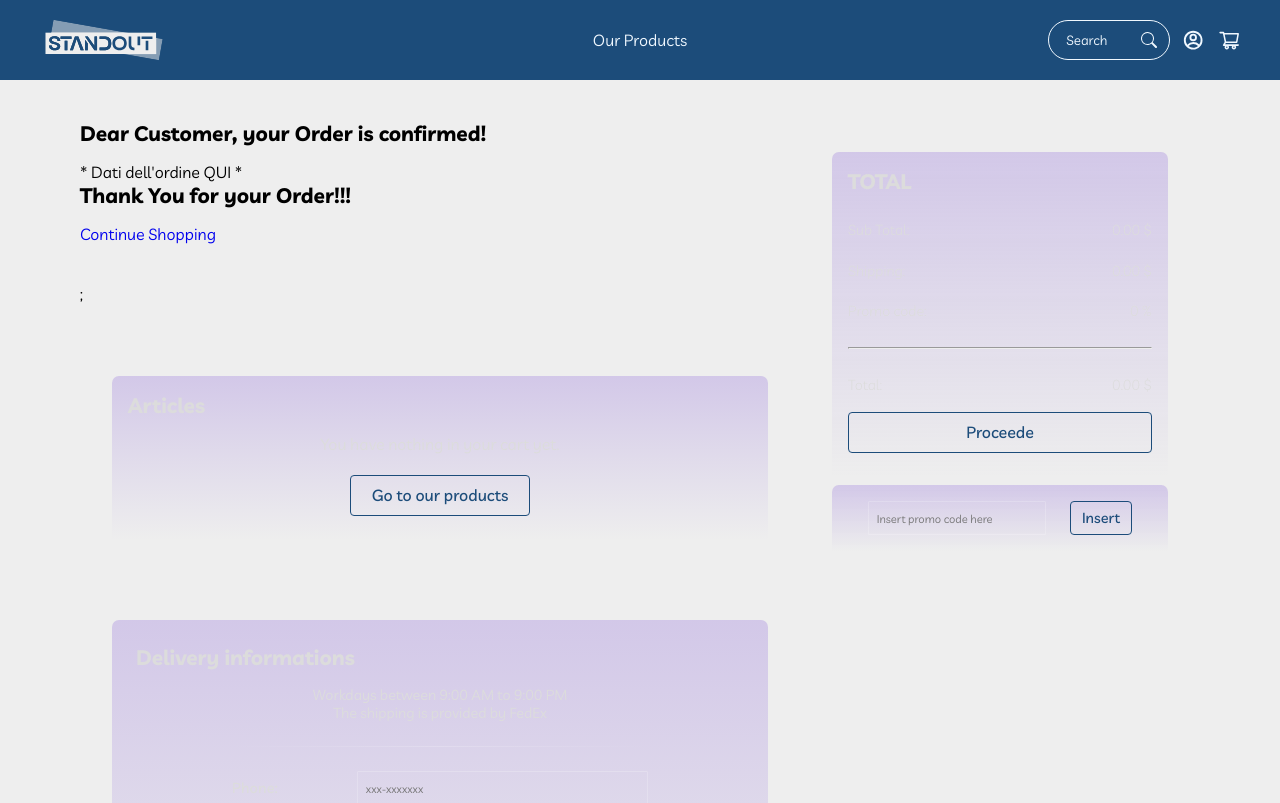
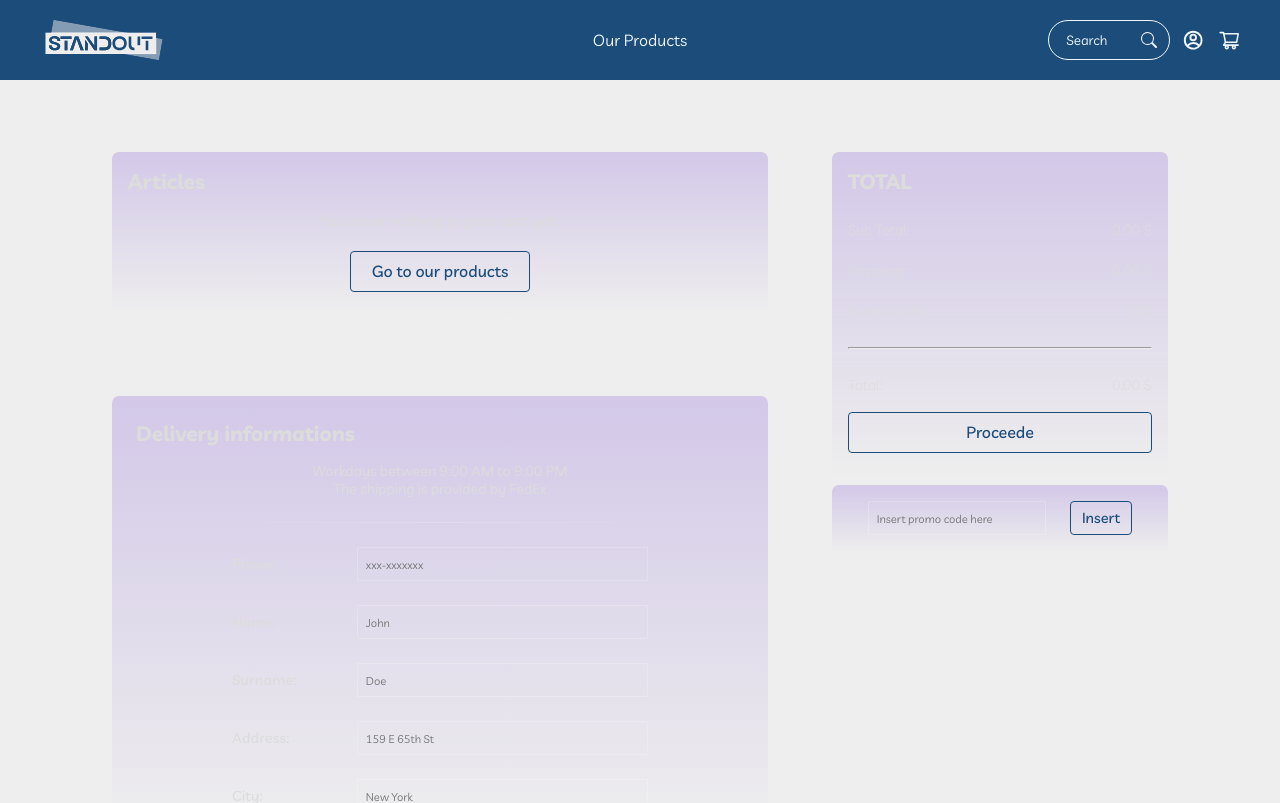
Before and after one commit to Trikode/database_project, a React (Create React App) app: page /cart in a window 1280 px wide. Shown: the top 803 px of the page. Built offline with nearby package versions, Linux system fonts and the light colour scheme.

Commit message:
Revert "PAOPAO!!!"
This reverts commit 2561ea4dcb55a2246b0fabf1999dda370b7aff14.

```diff
--- a/src/pages/Cart/Cart.jsx
+++ b/src/pages/Cart/Cart.jsx
@@ -8,7 +8,6 @@ import { useState } from "react";
 import { useNavigate } from "react-router-dom";
 import { useLiveItems } from "../../App";
 import TopReminder from "../../components/TopReminder/TopReminder";
-import PaymentConfirmation from "../../components/Cart/PaymentConfirmation";
 
 const Cart = () => {
   //Get Items from localStorages.
@@ -117,7 +116,6 @@ const Cart = () => {
   }
   //getting and checking the delivery informations
   function deliveryCheck() {
-    <PaymentConfirmation/>;
     const phone = document.querySelector("#telInput").value;
     const name = document.querySelector("#nameInput").value;
     const surname = document.querySelector("#surnameInput").value;
@@ -254,7 +252,6 @@ const Cart = () => {
             Left Part
 
             */}
-            <PaymentConfirmation/>;
             <div>
               <section className="articles bubble">
                 <h2>Articles</h2>
```
